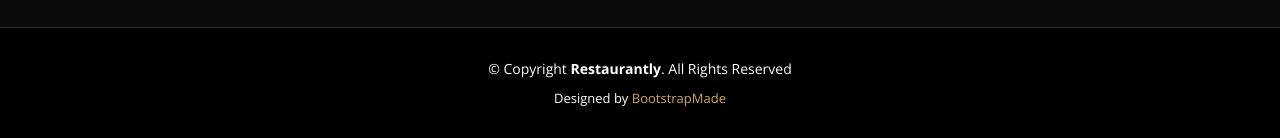
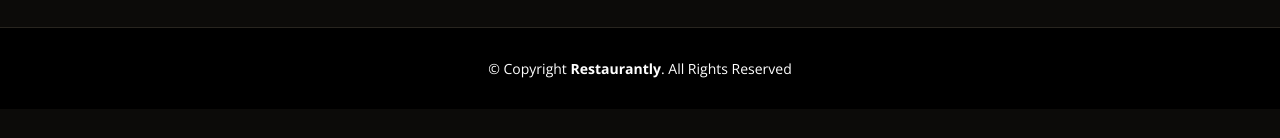
Before and after one commit to OsGift/Restaurantly, a plain HTML site: page index.html in a window 1280 px wide. Shown: the part 7721-7859 px from the top of the page. After the commit the page ends 7830 px from the top, so only its background shows below. Drawn offline with nearby package versions, Linux system fonts and the light colour scheme; a web font is replaced by a local one.

Commit message:
Update index.html

```diff
--- a/index.html
+++ b/index.html
@@ -947,13 +947,6 @@
       <div class="copyright">
         &copy; Copyright <strong><span>Restaurantly</span></strong>. All Rights Reserved
       </div>
-      <div class="credits">
-        <!-- All the links in the footer should remain intact. -->
-        <!-- You can delete the links only if you purchased the pro version. -->
-        <!-- Licensing information: https://bootstrapmade.com/license/ -->
-        <!-- Purchase the pro version with working PHP/AJAX contact form: https://bootstrapmade.com/restaurantly-restaurant-template/ -->
-        Designed by <a href="https://bootstrapmade.com/">BootstrapMade</a>
-      </div>
     </div>
   </footer><!-- End Footer -->
 
```
